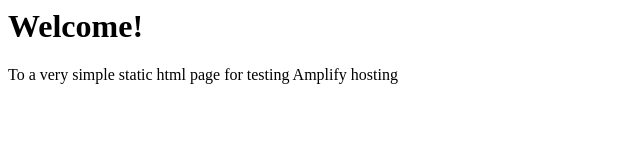
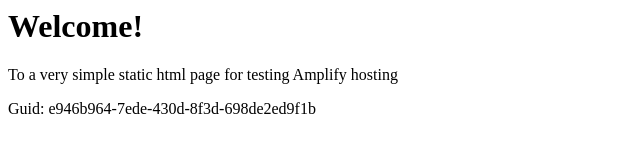
Before and after one commit to aws-aemilia-lhr/Github-PR-Commit-Integration-Test-DoNotTouch-v0-prod-eu-west-2, a website: page src/index.html in a window 1280 px wide. Shown: the whole page, without its empty margins (0-640 px from the left). Drawn offline with Linux system fonts and the light colour scheme.

Commit message:
commit from integ tests

```diff
--- a/src/index.html
+++ b/src/index.html
@@ -1,3 +1,5 @@
+
+
 <html lang="en">
 
 <head>
@@ -10,6 +12,6 @@
 <body>
     <h1>Welcome!</h1>
     <p>To a very simple static html page for testing Amplify hosting</p>
-</body>
+    <p>Guid: e946b964-7ede-430d-8f3d-698de2ed9f1b</p></body>
 
 </html>
```
